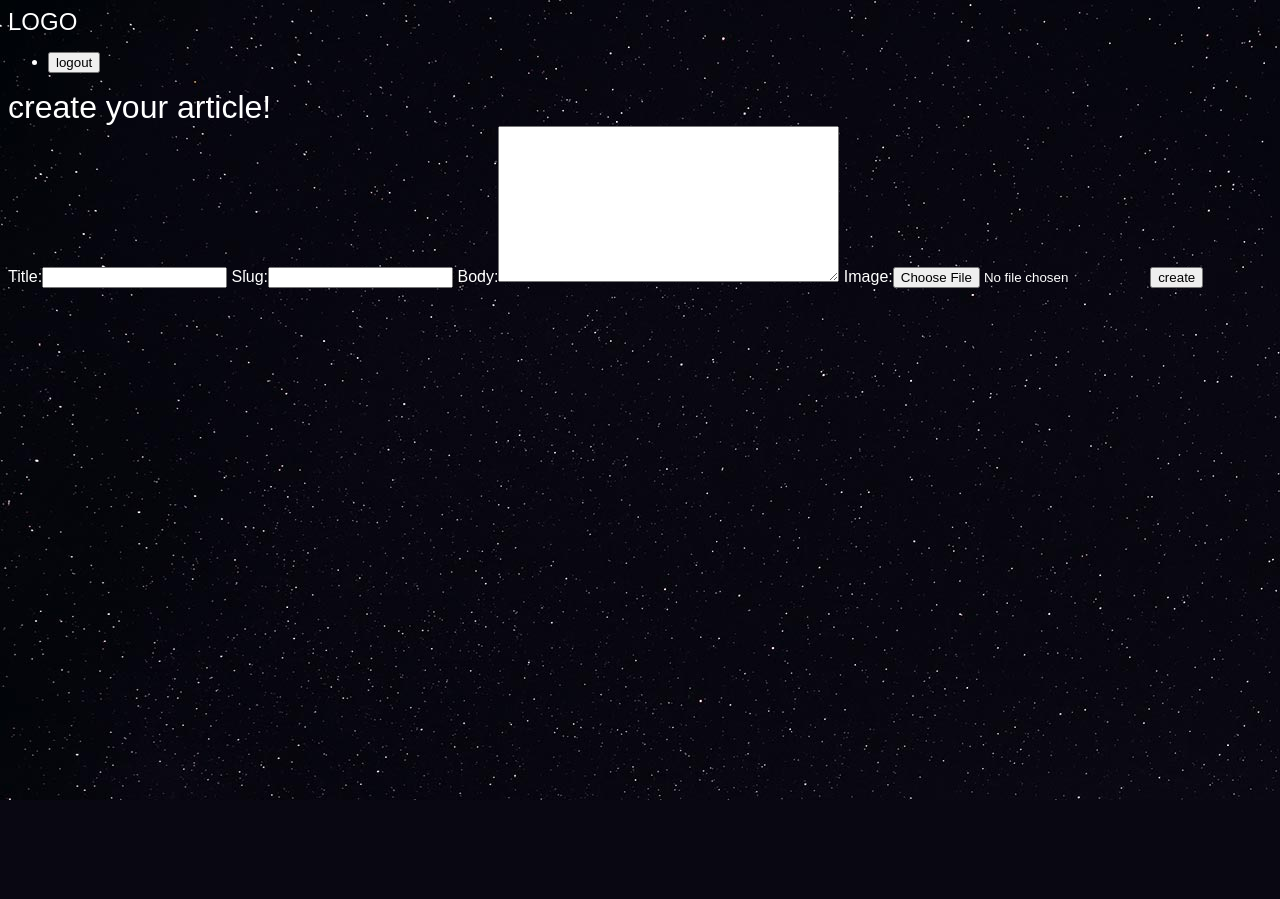
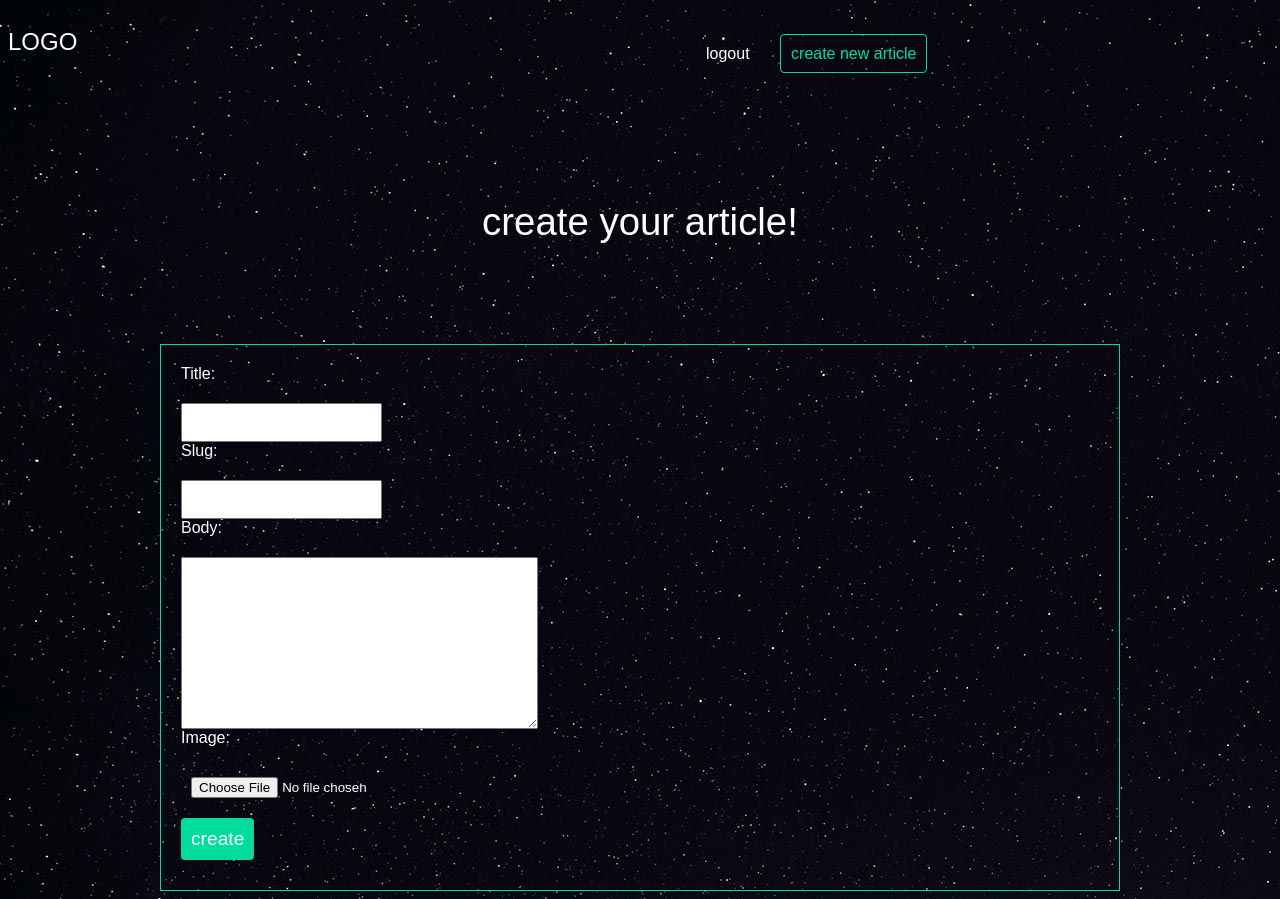
Before and after one commit to saeedfarhang/mydjangoBlog, a Django app: page /articles/create in a window 1280 px wide. Before the commit the page ends 800 px from the top, so only its background shows below. Run offline with Django 3.2, Linux system fonts and the light colour scheme; a user stored in the database is signed in.

Commit message:
last Changes

```diff
--- a/accounts/templates/accounts/login.html
+++ b/accounts/templates/accounts/login.html
@@ -1,7 +1,7 @@
 {% extends 'base.html' %}
 {% block content %}
 <h1>login</h1>
-<form class="" action="{% url 'accounts:login' %}" method="post">
+<form class="site-form" action="{% url 'accounts:login' %}" method="post">
   {{form}}
   {% csrf_token %}
   {% if request.GET.next %}
--- a/articles/templates/articles/create_article.html
+++ b/articles/templates/articles/create_article.html
@@ -1,4 +1,5 @@
 {% extends 'base.html' %}
+{% load static %}
 {% block content %}
   <div class="create-article">
     <h1>
@@ -10,4 +11,5 @@
       <input type="submit" name="" value="create">
     </form>
   </div>
+<script src="{% static 'slugify.js' %}"></script>
 {%endblock%}
--- /dev/null
+++ b/assets/slugify.js
@@ -0,0 +1,12 @@
+const titleInput = document.querySelector('input[name=title]')
+const slugInput = document.querySelector('input[name=slug]')
+
+const slugify = (val)=>{
+  return val.toString().trim()
+    .replace(/&/g,'-and-')    //replace & with -and-
+    .replace(/[\s\W-]+/g,'-')
+};
+
+titleInput.addEventListener('keyup',(e)=>{
+  slugInput.setAttribute('value',slugify(titleInput.value));
+});
--- a/assets/styles.css
+++ b/assets/styles.css
@@ -18,3 +18,103 @@ a,a:hover,a:visited{
   color:#fff;
   text-decoration:none;
 }
+.wrapper{
+  max-width:960px;
+  margin:0 auto;
+}
+div.wrapper h1{
+  text-align:center;
+  margin:100px auto;
+  font-size:2.4em;
+}
+header{
+  display:grid;
+  grid-template-columns:1fr 1fr;
+  padding:20px 0;
+}
+nav li{
+  display:inline-block;
+  margin-left:20px;
+}
+nav button{
+  background:none;
+  color:#fff;
+  cursor:pointer;
+  border:0;
+  font-size:1em;
+}
+.articles{
+  display:grid;
+  grid-template-columns:1fr 1fr 1fr;
+  grid-gap:30px;
+}
+.article{
+  padding:10px;
+  border:1px solid #00dba0;
+  position:relative;
+  padding-bottom:40px;
+}
+.article h2{
+  font-size:1.2em;
+}
+.article .author{
+  padding:10px;
+  background-color:#00dba0;
+  position:absolute;
+  right:0;
+  bottom:0;
+  margin:0;
+  color:#0f121f;
+}
+.article-detail .article{
+  padding:0;
+}
+.article-detail .article img{
+  max-width:100%;
+}
+
+.article-detail .article h2{
+  text-align:center;
+  font-size:2em;
+}
+.article-detail .article p{
+  text-align:center;
+}
+.site-form{
+  margi-top:60px;
+  border:1px solid #00dba0;
+  padding:20px;
+}
+.site-form input,.site-form textarea{
+  display:block;
+  margin:20px 0 0 0;
+  padding:10px;
+}
+a.highlight{
+  border:1px solid #00dba0;
+  padding:10px;
+  border-radius:4px;
+  color:#00dba0;
+}
+.helptext,.helptext ul{
+  margin:0 auto 20px;
+  color:#bbb;
+  font-size:0.9em;
+  display:block;
+}
+.errorlist li{
+  padding:10px;
+  list-style-type:none;
+  border:1px solid #ff5722;
+  color:#ff5722;
+  margin:10px 0;
+}
+.errorlist{padding:0;}
+.site-form input[type="submit"]{
+  border:0;
+  color:#fff;
+  font-size:1.2em;
+  background:#00dba0;
+  border-radius:4px;
+  margin:10px 0;
+}
--- a/djangoBlog/urls.py
+++ b/djangoBlog/urls.py
@@ -4,13 +4,15 @@ from . import views
 from django.contrib.staticfiles.urls import staticfiles_urlpatterns
 from django.conf import settings
 from django.conf.urls.static import static
+from articles.views import articles_list
 
 urlpatterns = [
     path('admin/', admin.site.urls),
     path('about/' , views.about),
-    path('', views.home),
     path('articles/' , include('articles.urls')),
-    path('accounts/',include('accounts.urls'))
+    path('accounts/',include('accounts.urls')),
+    path('', articles_list),
+
 ]
 
 urlpatterns += staticfiles_urlpatterns()
--- a/templates/base.html
+++ b/templates/base.html
@@ -11,17 +11,32 @@
     <link rel="stylesheet" href="{% static 'styles.css' %}">
   </head>
   <body>
+  <header>
     <h2><a href="{% url 'articles:list' %}">LOGO</a></h2>
     <nav>
       <ul>
+        {% if user.is_authenticated %}
         <li>
           <form class="logout-link" action="{% url 'accounts:logout' %}" method="post">
             {% csrf_token %}
             <button type="submit">logout</button>
           </form>
         </li>
+        <li>
+          <a class="highlight" href="{% url 'articles:create' %}">create new article</a>
+        </li>
+        {% else %}
+        <li>
+          <a href="{% url 'accounts:login' %}">login</a>
+        </li>
+        <li>
+          <a href="{% url 'accounts:signup' %}">signup</a>
+        </li>
+
+        {% endif %}
       </ul>
     </nav>
+  </header>
     <div class="wrapper">
 
     {% block content %}
```
Also changed, not shown: articles/templates/articles/articleslist.html (+9 -4 lines), db.sqlite3, media/articleimg.png (added), media/articleimg_mUwNIYp.png (added).
